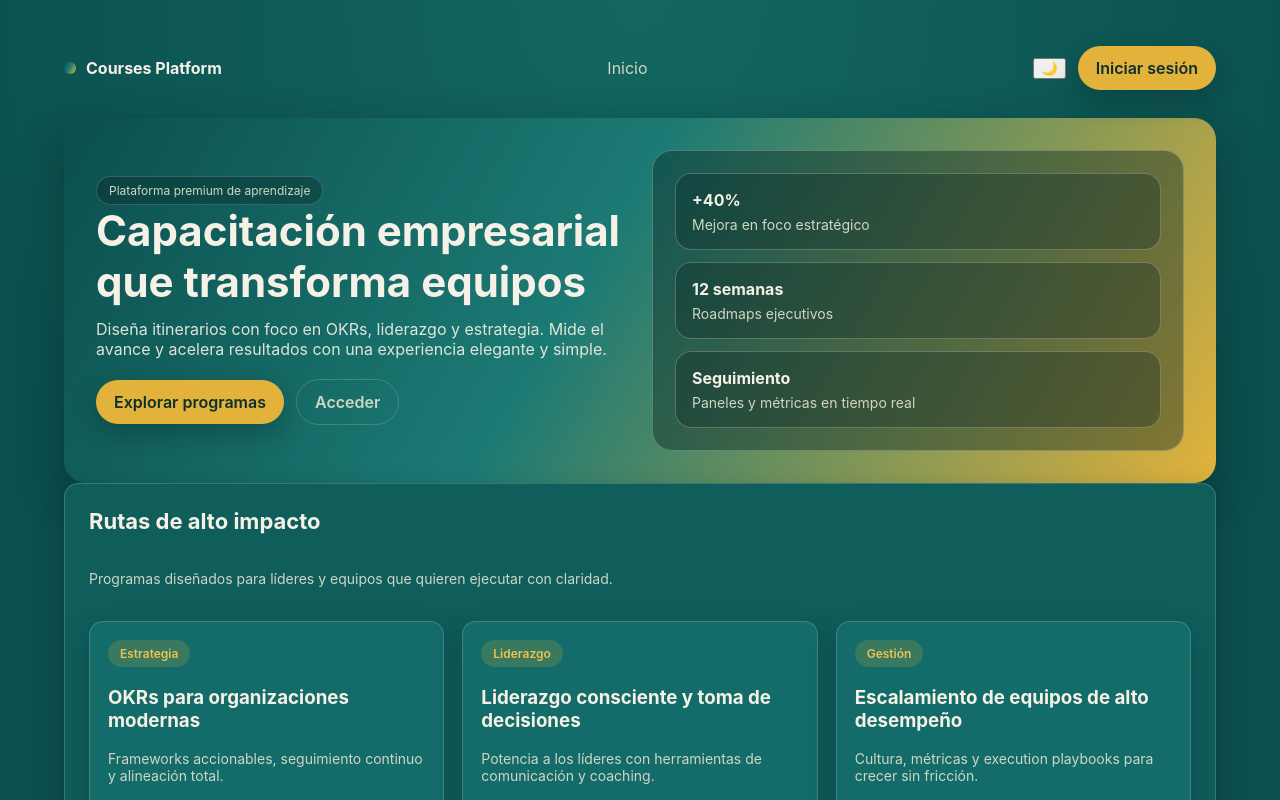
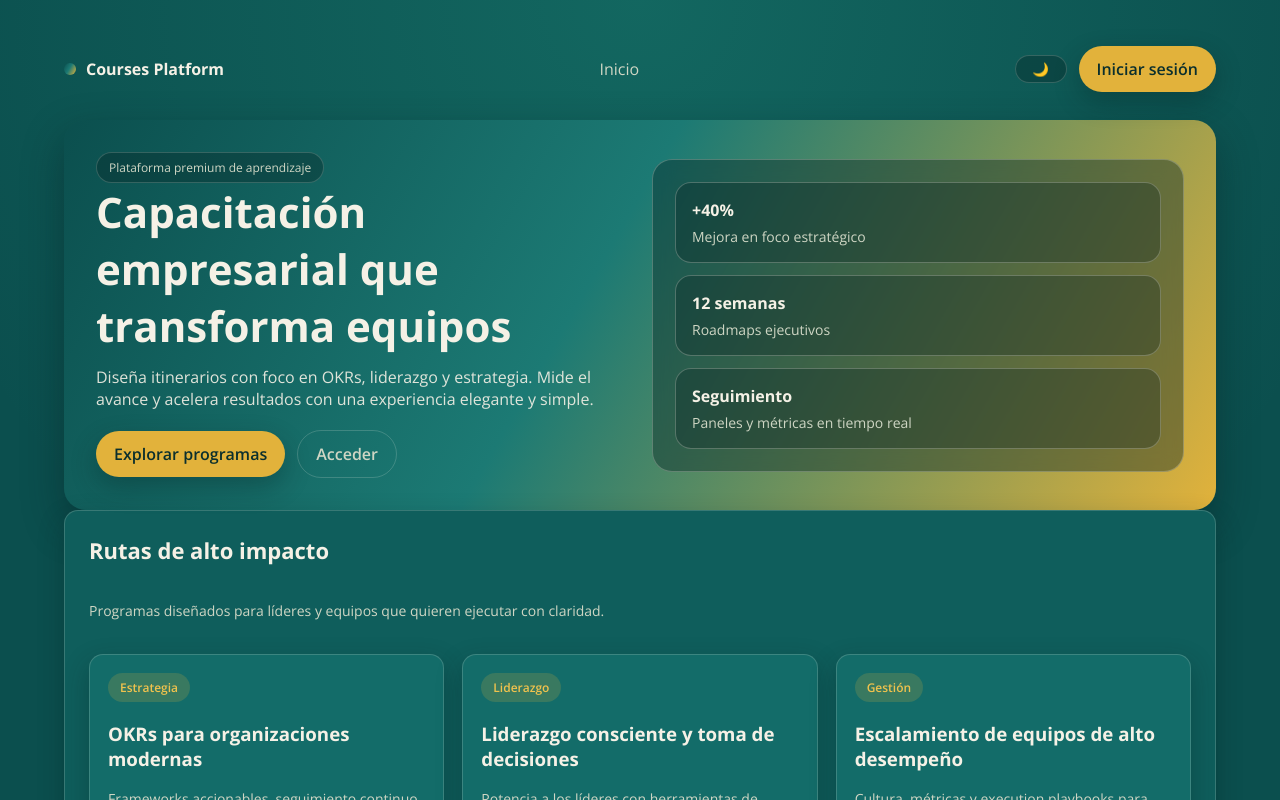
Before and after one commit to jashito/Courses_Platform, a Next.js app: page / in a window 1280 px wide. Shown: the top 800 px of the page. Built offline with nearby package versions, Linux system fonts and the light colour scheme.

Commit message:
Update globals.css file with new font import and CSS variables

```diff
--- a/src/styles/globals.css
+++ b/src/styles/globals.css
@@ -1,3 +1,5 @@
+@import url("https://fonts.googleapis.com/css2?family=Open+Sans:wght@400;500;600;700&display=swap");
+
 :root {
   color-scheme: light;
   --bg: #0b4f4e;
@@ -38,7 +40,7 @@
 
 body {
   margin: 0;
-  font-family: "Inter", system-ui, -apple-system, Segoe UI, Roboto, sans-serif;
+  font-family: "Open Sans", "Inter", system-ui, -apple-system, Segoe UI, Roboto, sans-serif;
   background: radial-gradient(circle at top, rgba(43, 179, 154, 0.24), transparent 48%), var(--bg);
   color: var(--text);
 }
@@ -211,6 +213,32 @@ a {
   align-items: center;
 }
 
+.theme-toggle {
+  position: relative;
+  width: 52px;
+  height: 28px;
+  border-radius: 999px;
+  border: 1px solid var(--border);
+  background: rgba(7, 36, 35, 0.35);
+  cursor: pointer;
+  padding: 0;
+}
+
+.theme-toggle span {
+  position: absolute;
+  top: 3px;
+  left: 3px;
+  width: 22px;
+  height: 22px;
+  border-radius: 50%;
+  background: var(--primary);
+  transition: transform 0.2s ease;
+}
+
+[data-theme="dark"] .theme-toggle span {
+  transform: translateX(24px);
+}
+
 .footer {
   margin-top: 40px;
   padding: 24px 0;
```
